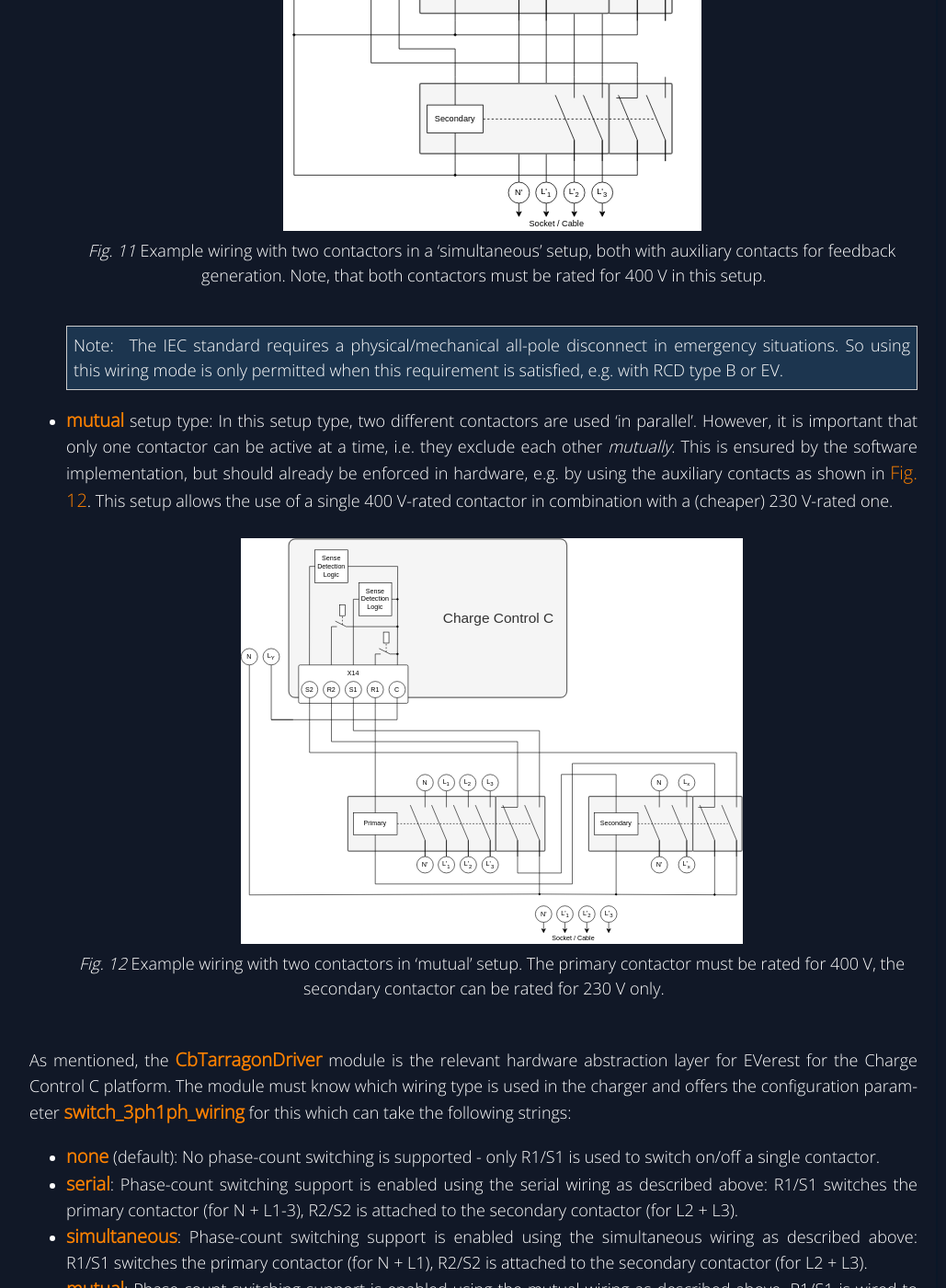
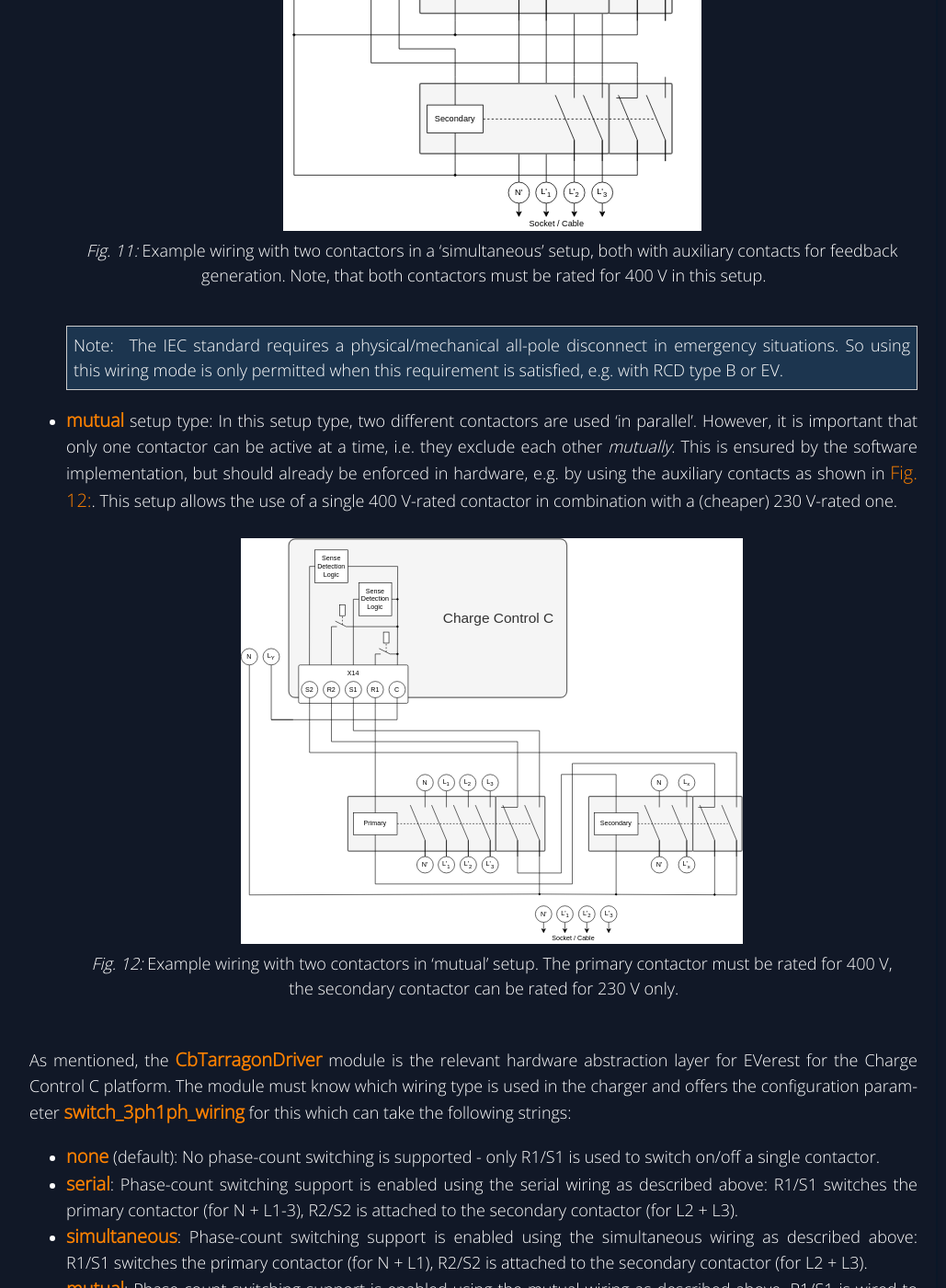
Before and after one commit to chargebyte/chargebyte-docs, a Sphinx documentation site: the page built from docs/source/everest_charging_stack.rst, in a window 1280 px wide and 1400 px high, scrolled down 4642 px. Shown: the whole window at 92% size, without its empty margins (218-1247 px from the left). Built offline with Sphinx 7.4.7, drawn with Linux system fonts in a browser that asks for light colours; some of the changed lines change nothing that is shown; some of the changed text lies outside the part shown.

Commit message:
style: add colons to numbered docs captions
Signed-off-by: Fabian Hartung <fabian.hartung@chargebyte.com>

```diff
--- a/docs/source/conf.py
+++ b/docs/source/conf.py
@@ -19,6 +19,12 @@ templates_path = ['_templates', '../../includes/_templates']
 exclude_patterns = ['_build', 'Thumbs.db', '.DS_Store']
 
 numfig = True
+numfig_format = {
+    'figure': 'Fig. %s:',
+    'table': 'Table %s:',
+    'code-block': 'Listing %s',
+    'section': 'Section %s',
+}
 
 jinja2_contexts = {
   'target-info': {
```
